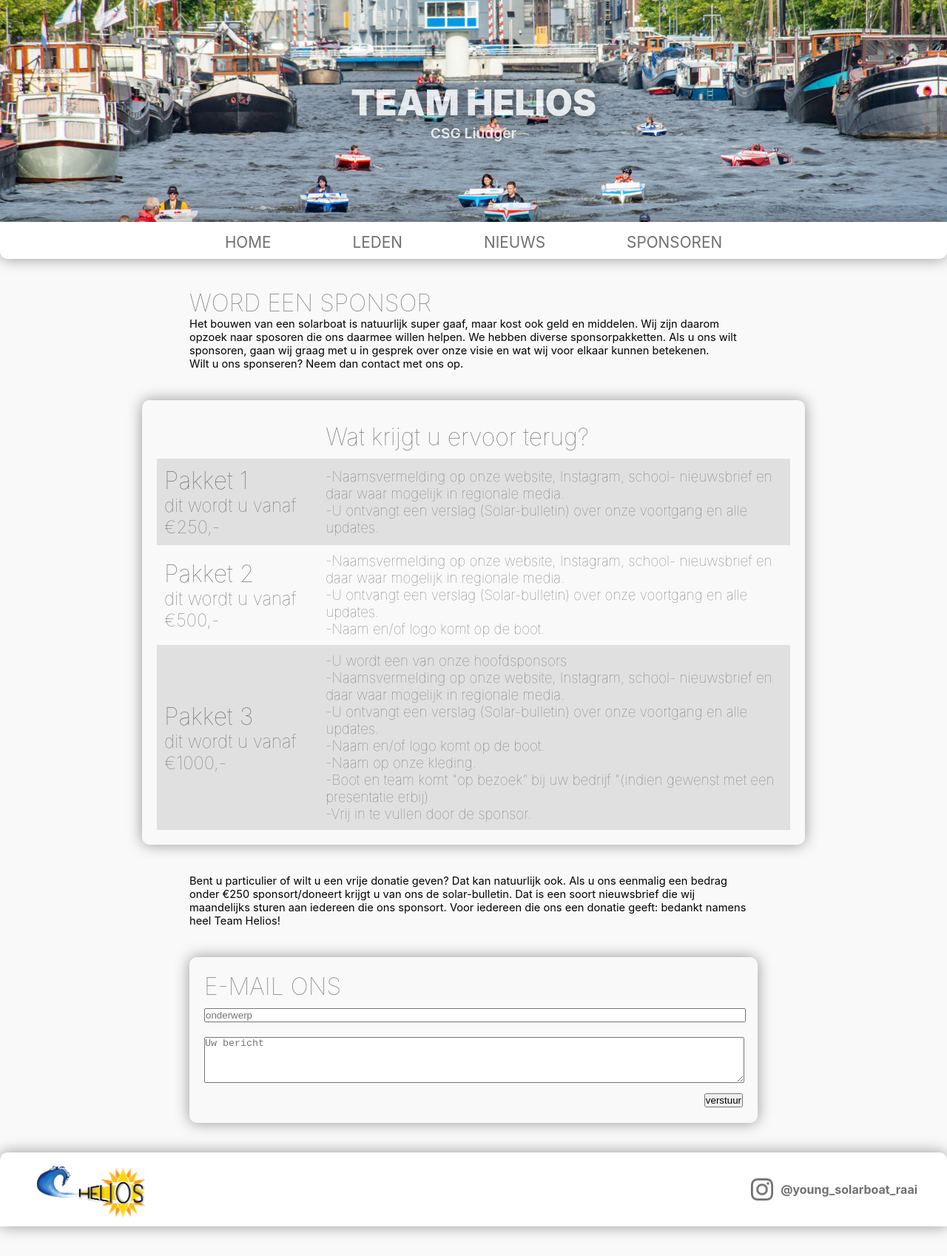
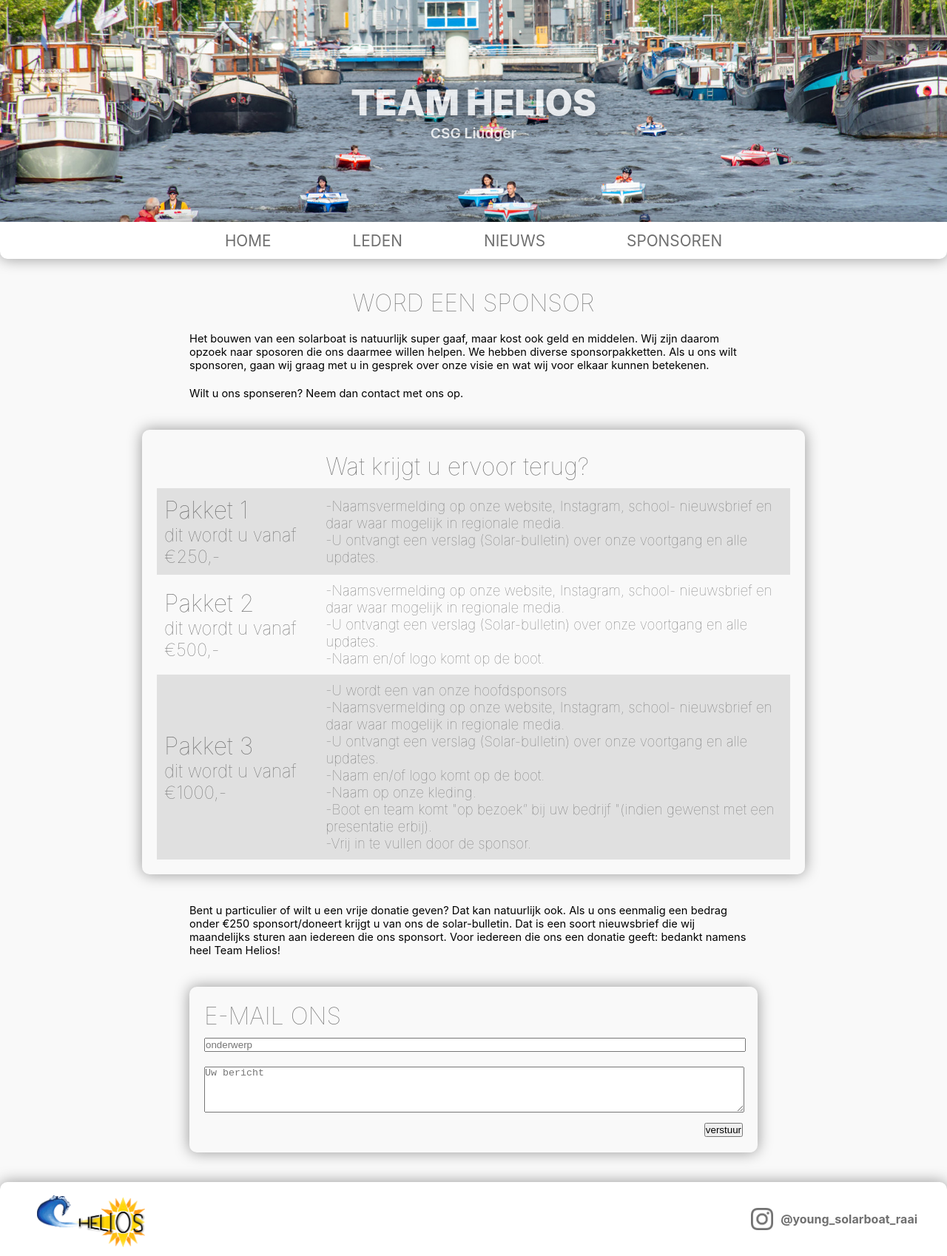
Before and after one commit to YoungSolarChallengeRaai/youngsolarchallengeraai.github.io, a Jekyll site: the page built from word-sponsor.html, in a window 1280 px wide. Shown: the whole page at 74% size. Built offline with Jekyll 4.4.1, drawn with Linux system fonts in a browser that asks for light colours.

Commit message:
Made a few improvements to mobile support.

```diff
--- a/style/Word Sponsor.css
+++ b/style/Word Sponsor.css
@@ -1,12 +1,17 @@
-.textbox{
+.textbox {
 	margin: 40px 20%;
 }
 
-.textbox p{
-    font-size: 11pt;
+.textbox .title {
+	text-align: center;
 }
 
-.sponsor-packages-c{
+.textbox p {
+	font-size: 11pt;
+	margin-top: 20px;
+}
+
+.sponsor-packages-c {
 	margin: 25px 15%;
 	padding: 20px;
 	border-radius: 10px;
@@ -14,37 +19,41 @@
 	box-shadow: 0 0 20px rgba(0, 0, 0, 0.4);
 }
 
-.sponsor-packages-m{
+.sponsor-packages-m {
 	display: none;
 }
 
-.sponsor-packages-m .packages{
+.sponsor-packages-m .packages {
 	padding: 10px 5%;
 }
 
-.sponsor-packages-m .packages:nth-of-type(odd){
+.sponsor-packages-m .packages:nth-of-type(odd) {
 	background-color: #e0e0e0;
 }
 
-.sponsor-packages-c .packages{
+.sponsor-packages-c .packages {
 	width: 100%;
 }
 
-.sponsor-packages-c table{
+.sponsor-packages-c table {
 	border-collapse: collapse;
 }
 
-.sponsor-packages-c .packages td{
-    padding: 10px
+.sponsor-packages-c .packages td {
+	padding: 10px;
 }
 
-.sponsor-packages-c tr:nth-child(even) {background-color: #e0e0e0;}
+.sponsor-packages-c tr:nth-child(even) {
+	background-color: #e0e0e0;
+}
 
-.sponsor-packages-c h1,h2,h3{
+.sponsor-packages-c h1,
+h2,
+h3 {
 	text-transform: unset;
 }
 
-.contact-information{
+.contact-information {
 	margin: 40px 20%;
 	padding: 20px;
 	padding-bottom: 40px;
@@ -53,13 +62,13 @@
 	box-shadow: 0 0 20px rgba(0, 0, 0, 0.4);
 }
 
-.contact-information input{
+.contact-information input {
 	margin-top: 10px;
 	margin-bottom: 10px;
 	width: 100%;
 }
 
-.contact-information textarea{
+.contact-information textarea {
 	margin-top: 10px;
 	margin-bottom: 10px;
 	width: 100%;
@@ -67,40 +76,40 @@
 	min-height: 50px;
 }
 
-.contact-information input#content{
+.contact-information input#content {
 	height: 100px;
 }
 
-.contact-information button{
+.contact-information button {
 	float: right;
 }
 
-@media only screen and (max-width: 600px){
-    .textbox{
+@media only screen and (max-width: 600px) {
+	.textbox {
 		margin: 40px 5%;
 	}
 
-    .sponsor-packages-c{
+	.sponsor-packages-c {
 		display: none;
 	}
 
-    .sponsor-packages-m{
+	.sponsor-packages-m {
 		display: block;
 		box-shadow: 0 0 20px rgba(0, 0, 0, 0.4);
 		padding: 10px;
 	}
 
-    .contact-information{
+	.contact-information {
 		margin: 40px 5%;
 	}
 
-    .contact-information textarea{
+	.contact-information textarea {
 		min-height: 150px;
 	}
 }
 
-@media only screen and (max-width: 800px){
-    .sponsor-packages-c{
+@media only screen and (max-width: 800px) {
+	.sponsor-packages-c {
 		margin: 25px 5%;
 	}
 }
--- a/style/header.css
+++ b/style/header.css
@@ -49,66 +49,70 @@
 	box-shadow: 0 0 20px rgba(0, 0, 0, 0.4);
 	height: 50px;
 
-	/* overflow: scroll; */
 	display: flex;
 	justify-content: center;
 
 	border-radius: 0 0 10px 10px;
 }
 
-.header .dropdown .nav .nav-item{
-	margin: 15px;
+.header .dropdown .nav .nav-item {
+	margin: auto 15px;
 	text-align: center;
 }
 
 .header .nav .nav-item > a {
-	margin: auto 40px;
+	margin: 0 40px;
 	text-transform: uppercase;
 	font-size: 1.3em;
 }
 
-.header .dropdown{
+.header .dropdown {
 	width: 100%;
 }
 
-.header .dropdown .dropdownbtn{
+.header .dropdown .dropdownbtn {
 	display: none;
 	width: 100%;
 	padding: 10px;
-	background-color: unset;
+	background-color: none;
 	border-radius: 0 0 10px 10px;
 	border: unset;
 	box-shadow: 0 0 20px rgba(0, 0, 0, 0.4);
+	outline: none;
 }
 
-@media only screen and (max-width:500px){
-	.header .dropdown{
+@media only screen and (max-width: 750px) {
+	.header .dropdown {
 		position: relative;
 		display: inline-block;
 	}
 
-	.header .dropdown .dropdownbtn{
+	.header .dropdown .dropdownbtn {
+		display: block;
+		height: 50px;
+		background-color: var(--main-light);
+	}
+
+	.header .dropdown .nav {
+		display: none;
+		position: absolute;
+		height: auto;
+	}
+
+	.header .dropdown img {
+		height: 100%;
+		float: right;
+	}
+
+	.header .dropdown:hover .nav {
 		display: block;
 	}
 
-	.header .dropdown .nav{
-		display: none;
-		position: absolute;
-		background-color: rgba(255, 255, 255);
-		height: 160px;
+	.header .dropdown .nav {
+		width: 100%;
 	}
 
-	.header .dropdown img{
-		width: 12%;
-		float: left;
-	}
-
-	.header .dropdown:hover .nav{
-		display: block;
-	}
-
-	.header .dropdown .nav{
-		width:100%;
-		float: left;
+	.header .dropdown .nav .nav-item {
+		margin: 10px 0;
 	}
 }
--- a/style/style.css
+++ b/style/style.css
@@ -20,8 +20,7 @@
 h1,
 h2,
 h3 {
-	font-family: -apple-system, BlinkMacSystemFont, "Segoe UI", Roboto, Oxygen,
-		Ubuntu, Cantarell, "Open Sans", "Helvetica Neue", sans-serif;
+	font-family: -apple-system, BlinkMacSystemFont, 'Segoe UI', Roboto, Oxygen, Ubuntu, Cantarell, 'Open Sans', 'Helvetica Neue', sans-serif;
 	color: var(--main-text-black);
 }
 
@@ -77,5 +76,5 @@
 	text-align: center;
 	margin-bottom: 30px;
 
-	font-size: 2.5em;
+	font-size: 2em;
 }
--- a/word-sponsor.html
+++ b/word-sponsor.html
@@ -5,7 +5,7 @@
 ---
 
 <div class="textbox">
-    <h1>word een sponsor</h1>
+    <h1 class="title">word een sponsor</h1>
     <p>
         Het bouwen van een solarboat is natuurlijk super gaaf, maar kost ook geld en middelen. Wij zijn daarom opzoek naar sposoren die ons daarmee willen helpen. We hebben diverse sponsorpakketten. Als u ons wilt sponsoren, gaan wij graag met u in gesprek over onze visie en wat wij voor elkaar kunnen betekenen.
     </p>
```
Also changed, not shown: style/sponsoren.css (+10 -9 lines). Lines whose indentation alone changed are shown as unchanged.
